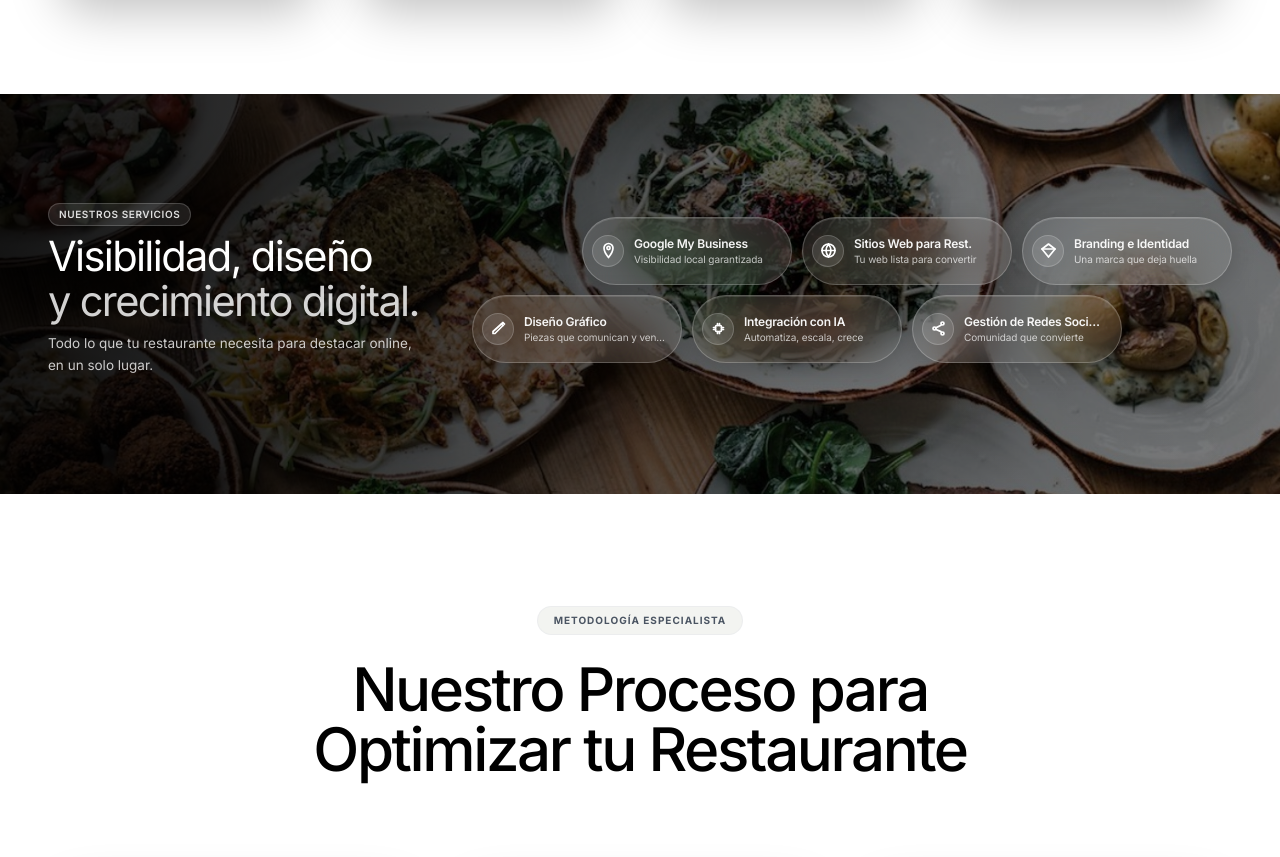
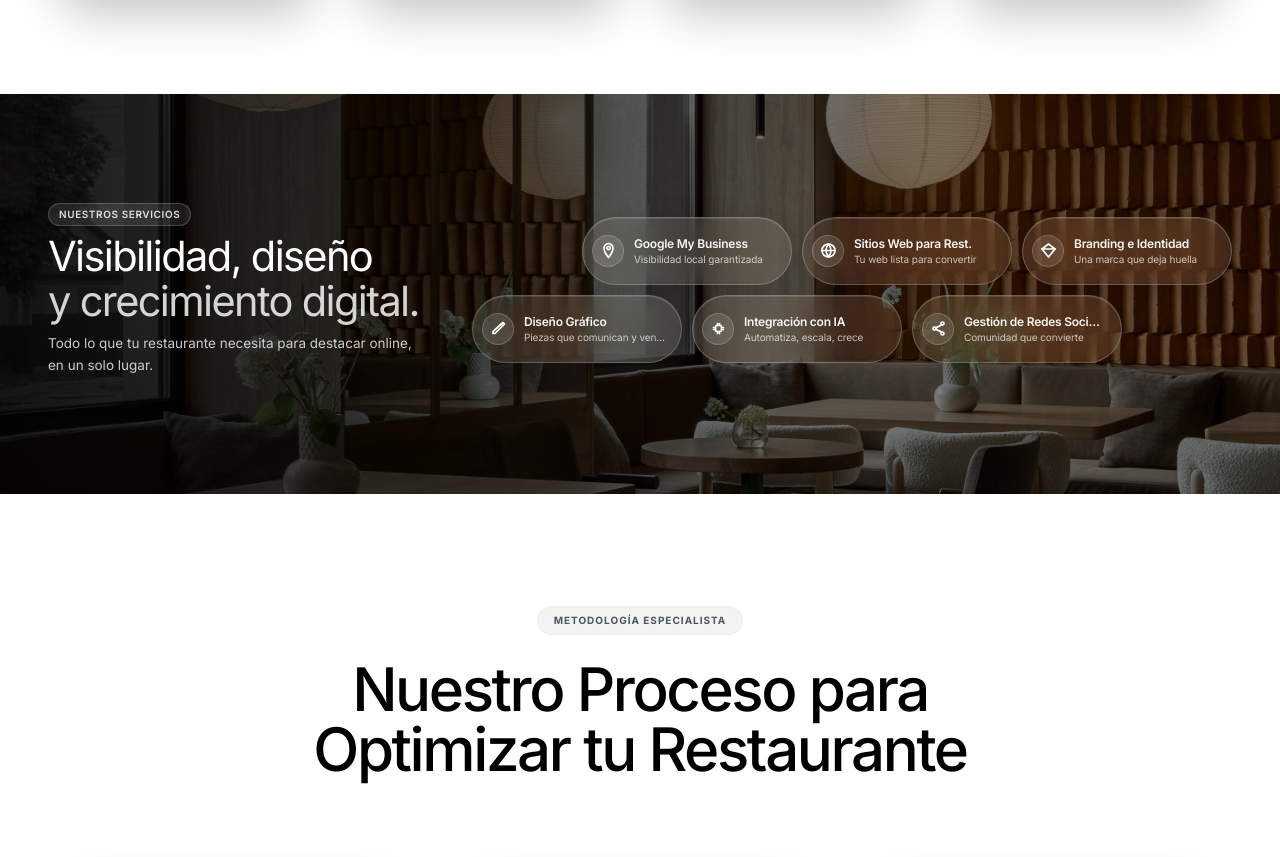
Before and after one commit to motionsmanagement/Motions, a React (Vite) app: page / in a window 1280 px wide. Shown: the part 1674-2531 px from the top of the page. Built offline with nearby package versions, Linux system fonts and the light colour scheme.

Commit message:
style: change services banner background image to bannerz.jpg

```diff
--- a/components/ServicesBanner.tsx
+++ b/components/ServicesBanner.tsx
@@ -83,7 +83,7 @@ const ServicesBanner: React.FC = () => {
         >
             {/* Background image */}
             <img
-                src="/bannerd.jpg"
+                src="/bannerz.jpg"
                 alt="Fondo banner"
                 style={{
                     position: 'absolute', inset: 0,
```
Also changed, not shown: public/bannerz.jpg (added), 1 other file (tests, documents, lock files or other folders).
